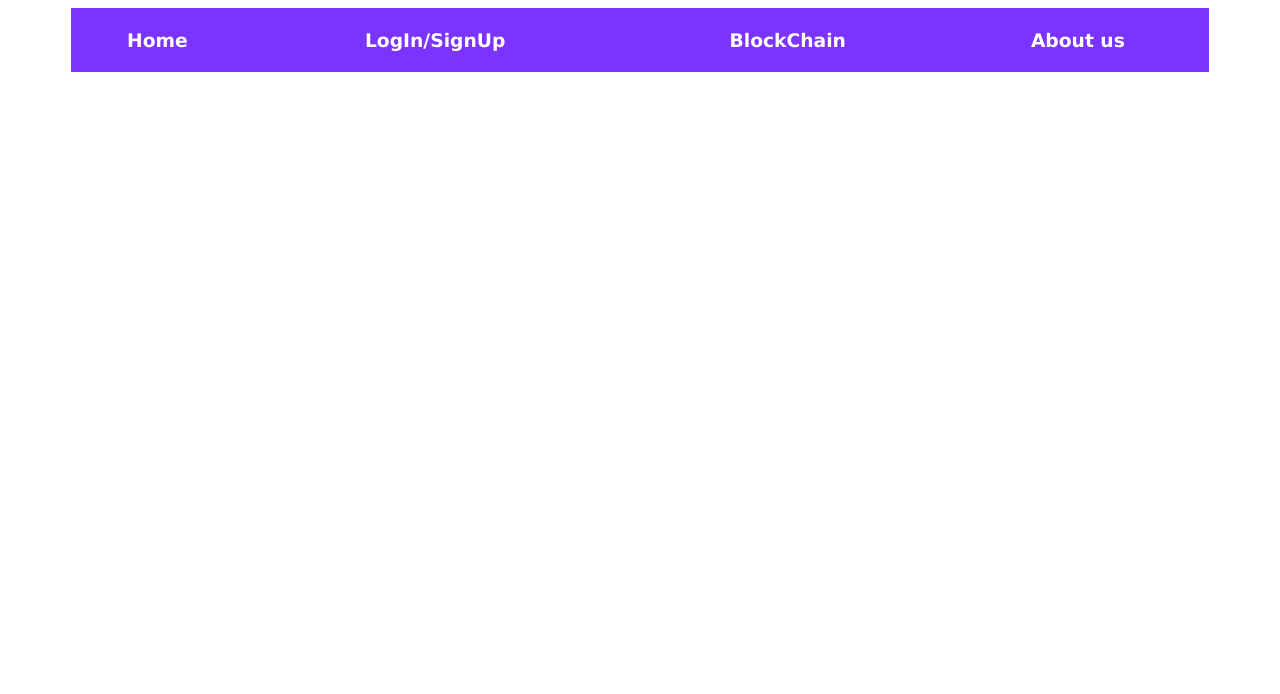
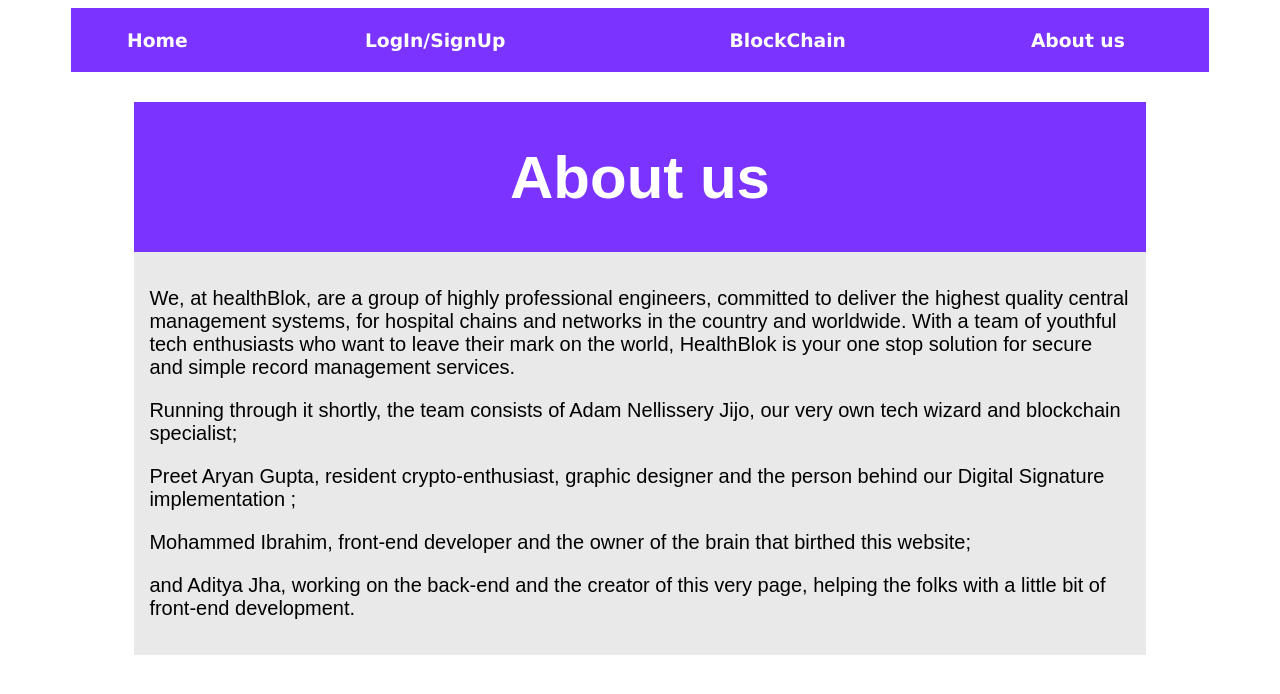
Before and after one commit to lemonnuggets/crypto-project, a Flask app: page /about in a window 1280 px wide. Shown: the top 694 px of the page. Run offline with Flask 2, Linux system fonts and the light colour scheme.

Commit message:
css html changes. more to come

```diff
--- a/templates/about.html
+++ b/templates/about.html
@@ -1,5 +1,4 @@
 {% extends "base.html" %} {% block head %}
-
 <title>About</title>
 <style>
     a:link {
@@ -22,8 +21,61 @@
         background-color: transparent;
         text-decoration: underline;
     }
+    .title {
+        font-size: 30px;
+        font-family: "Arial";
+        text-align: center;
+        background-color: #7b33ff;
+        color: white;
+        width: 100%;
+    }
+    .info {
+        font-size: 20px;
+        font-family: "Arial";
+        padding: 15px;
+    }
+    .container {
+        display: flex;
+        width: 80%;
+        flex-direction: column;
+        justify-content: center;
+        align-items: center;
+        background-color: rgb(233, 233, 233);
+        margin-top: 30px;
+        padding: 0;
+    }
 </style>
-
 {% endblock %} {% block body %}
+<div class="container">
+    <div class="title">
+        <h1>About us</h1>
+    </div>
+    <div class="info">
+        <p>
+            We, at healthBlok, are a group of highly professional engineers,
+            committed to deliver the highest quality central management systems,
+            for hospital chains and networks in the country and worldwide. With
+            a team of youthful tech enthusiasts who want to leave their mark on
+            the world, HealthBlok is your one stop solution for secure and
+            simple record management services.
+        </p>
+        <p>
+            Running through it shortly, the team consists of Adam Nellissery
+            Jijo, our very own tech wizard and blockchain specialist;
+        </p>
+        <p>
+            Preet Aryan Gupta, resident crypto-enthusiast, graphic designer and
+            the person behind our Digital Signature implementation ;
+        </p>
+        <p>
+            Mohammed Ibrahim, front-end developer and the owner of the brain
+            that birthed this website;
+        </p>
+        <p>
+            and Aditya Jha, working on the back-end and the creator of this very
+            page, helping the folks with a little bit of front-end development.
+        </p>
+    </div>
+</div>
 
 {% endblock %}
--- a/templates/base.html
+++ b/templates/base.html
@@ -4,6 +4,13 @@
         <meta charset="UTF-8" />
         <meta http-equiv="X-UA-Compatible" content="IE=edge" />
         <meta name="viewport" content="width=device-width, initial-scale=1.0" />
+        <style>
+            body {
+                display: flex;
+                flex-direction: column;
+                align-items: center;
+            }
+        </style>
         {% block head %}{% endblock %}
     </head>
     <body>
--- a/templates/home.html
+++ b/templates/home.html
@@ -23,7 +23,7 @@
     }
 </style>
 {% endblock %} {% block body %}
-<center>
+<div>
     <img src="{{ url_for('static', filename='HealthBlok.png') }}" alt="Home page pic" style="width: 90%" />
     <table
         style="
@@ -42,5 +42,5 @@
             <td><h3>A Healthy revolution</h3></td>
         </tr>
     </table>
-</center>
+</div>
 {% endblock %}
```
Also changed, not shown: templates/about-old.html (added, +29 -0 lines), templates/blockchain.html (+5 -5 lines), templates/login.html (+5 -7 lines). Lines whose indentation alone changed are shown as unchanged.
